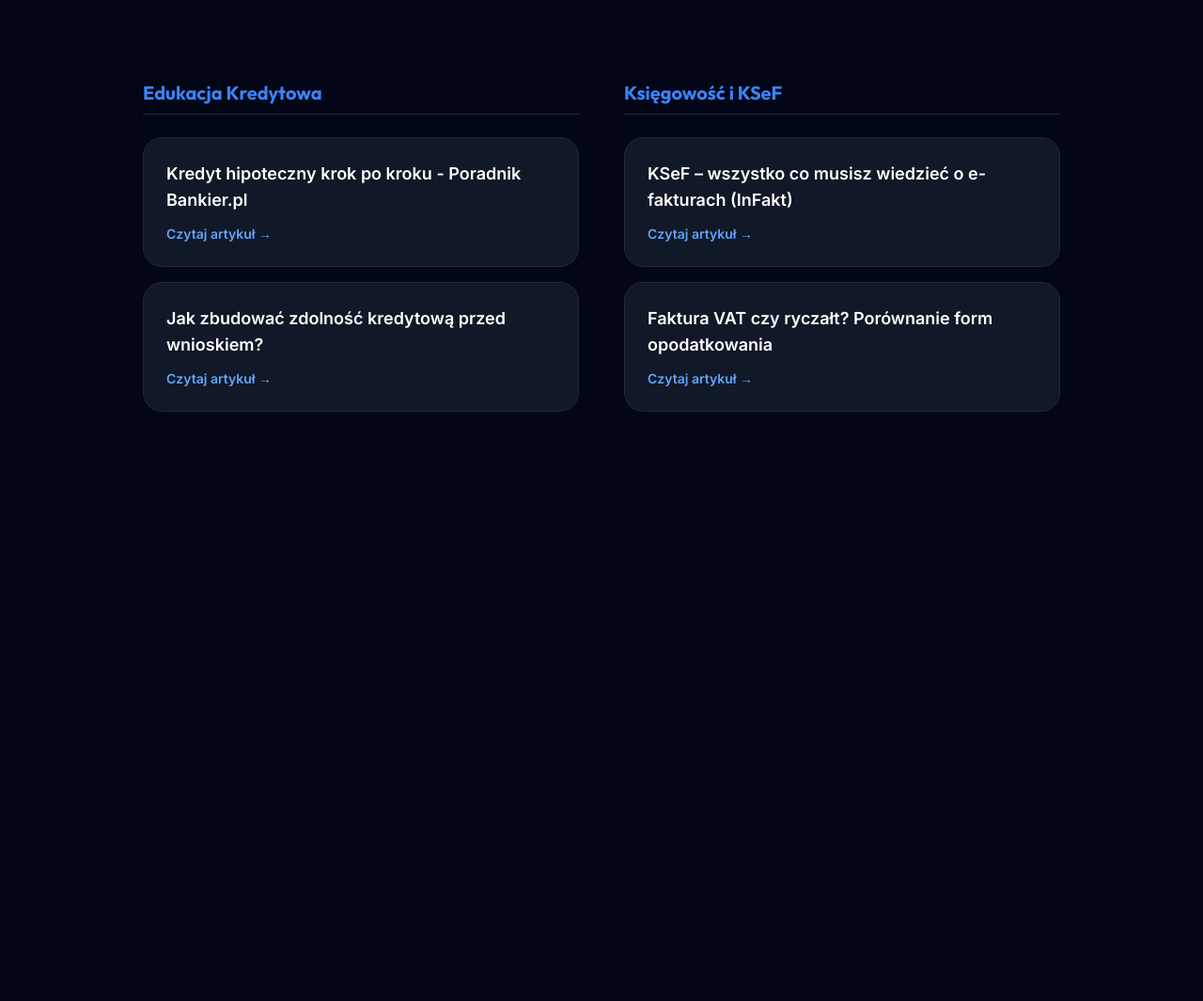
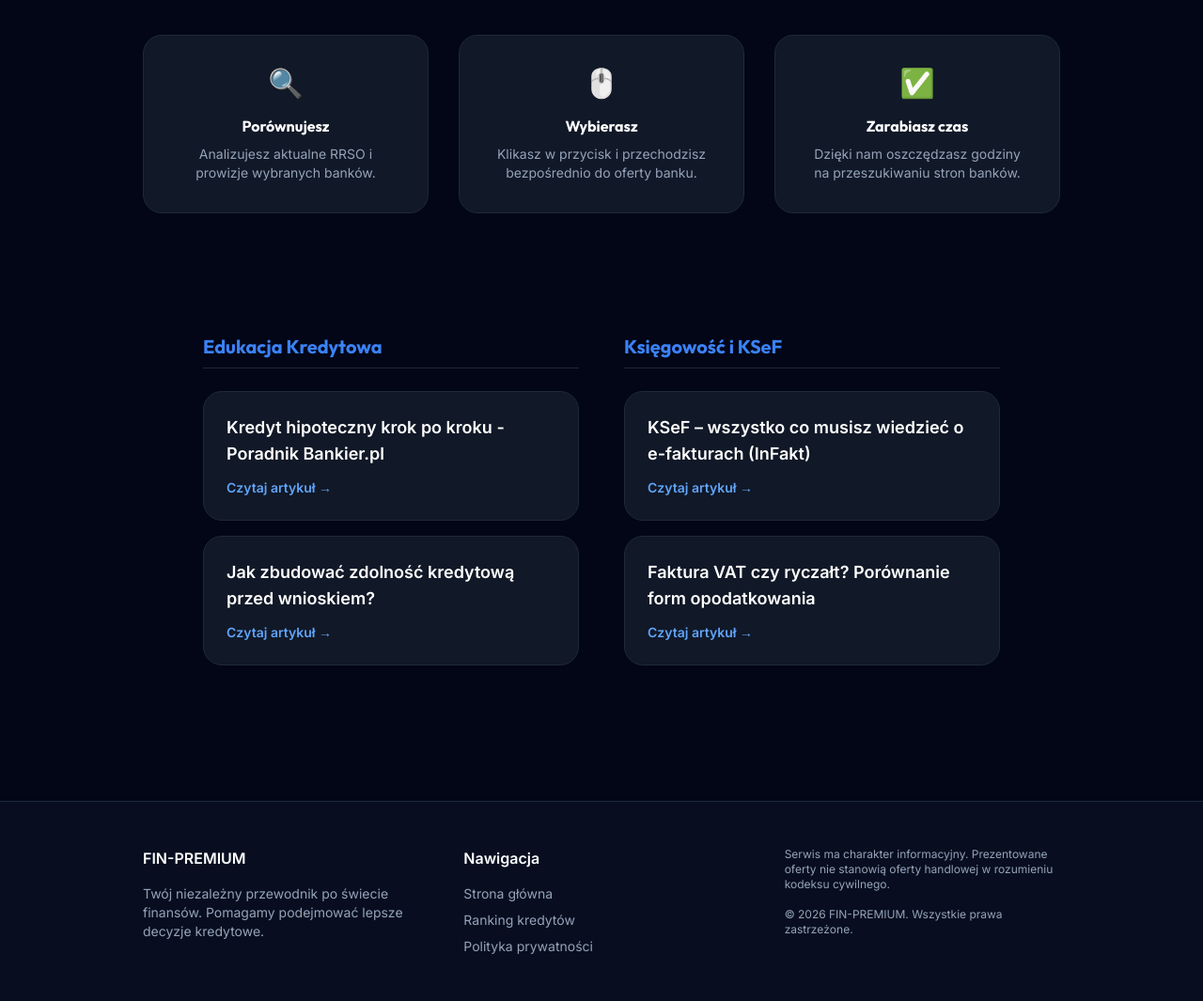
Before and after one commit to Baimless3/Fintech, a plain HTML site: page index.html in a window 1280 px wide. Shown: the part 440-1505 px from the top of the page at 94% size. Before the commit the page ends 926 px from the top, so only its background shows below. Drawn offline with nearby package versions, Linux system fonts and the light colour scheme.

Commit message:
Update index.html

```diff
--- a/index.html
+++ b/index.html
@@ -15,20 +15,55 @@
         <a href="ranking.html" class="btn-affiliate">Sprawdź Rankingi</a>
     </section>
 
-    <section class="max-w-5xl mx-auto py-12 px-6 grid md:grid-cols-2 gap-12">
+    <section class="max-w-5xl mx-auto pb-20 px-6 grid md:grid-cols-3 gap-8 text-center">
+        <div class="card p-8">
+            <div class="text-blue-500 text-3xl mb-4">🔍</div>
+            <h3 class="font-bold mb-2">Porównujesz</h3>
+            <p class="text-sm text-slate-400">Analizujesz aktualne RRSO i prowizje wybranych banków.</p>
+        </div>
+        <div class="card p-8">
+            <div class="text-blue-500 text-3xl mb-4">🖱️</div>
+            <h3 class="font-bold mb-2">Wybierasz</h3>
+            <p class="text-sm text-slate-400">Klikasz w przycisk i przechodzisz bezpośrednio do oferty banku.</p>
+        </div>
+        <div class="card p-8">
+            <div class="text-blue-500 text-3xl mb-4">✅</div>
+            <h3 class="font-bold mb-2">Zarabiasz czas</h3>
+            <p class="text-sm text-slate-400">Dzięki nam oszczędzasz godziny na przeszukiwaniu stron banków.</p>
+        </div>
+    </section>
+
+    <section class="max-w-4xl mx-auto py-12 px-6 grid md:grid-cols-2 gap-12">
         <div>
             <h3 class="text-xl font-bold text-blue-500 mb-6 border-b border-slate-800 pb-2">Edukacja Kredytowa</h3>
-            <div id="kredyty-list" class="space-y-4">
-                <p class="text-slate-500 text-sm">Ładowanie danych...</p>
-            </div>
+            <div id="kredyty-list" class="space-y-4"></div>
         </div>
         <div>
             <h3 class="text-xl font-bold text-blue-500 mb-6 border-b border-slate-800 pb-2">Księgowość i KSeF</h3>
-            <div id="ksiegowosc-list" class="space-y-4">
-                <p class="text-slate-500 text-sm">Ładowanie danych...</p>
+            <div id="ksiegowosc-list" class="space-y-4"></div>
+        </div>
+    </section>
+
+    <footer class="mt-24 border-t border-slate-800 bg-slate-900/50 py-12">
+        <div class="max-w-5xl mx-auto px-6 grid md:grid-cols-3 gap-12 text-slate-400">
+            <div>
+                <h4 class="text-white font-bold mb-4">FIN-PREMIUM</h4>
+                <p class="text-sm">Twój niezależny przewodnik po świecie finansów. Pomagamy podejmować lepsze decyzje kredytowe.</p>
+            </div>
+            <div>
+                <h4 class="text-white font-bold mb-4">Nawigacja</h4>
+                <ul class="text-sm space-y-2">
+                    <li><a href="index.html" class="hover:text-blue-500">Strona główna</a></li>
+                    <li><a href="ranking.html" class="hover:text-blue-500">Ranking kredytów</a></li>
+                    <li><a href="#" class="hover:text-blue-500">Polityka prywatności</a></li>
+                </ul>
+            </div>
+            <div class="text-xs space-y-4">
+                <p>Serwis ma charakter informacyjny. Prezentowane oferty nie stanowią oferty handlowej w rozumieniu kodeksu cywilnego.</p>
+                <p>© 2026 FIN-PREMIUM. Wszystkie prawa zastrzeżone.</p>
             </div>
         </div>
-    </section>
+    </footer>
 
     <script>
         async function loadZasoby() {
@@ -49,10 +84,7 @@
 
                 render('kredyty-list', data.kredyty);
                 render('ksiegowosc-list', data.ksiegowosc);
-            } catch (e) {
-                console.error("Błąd ładowania zasobów:", e);
-                document.getElementById('kredyty-list').innerHTML = '<p class="text-red-500">Błąd połączenia z bazą danych.</p>';
-            }
+            } catch (e) { console.error("Błąd ładowania danych:", e); }
         }
         loadZasoby();
     </script>
```
